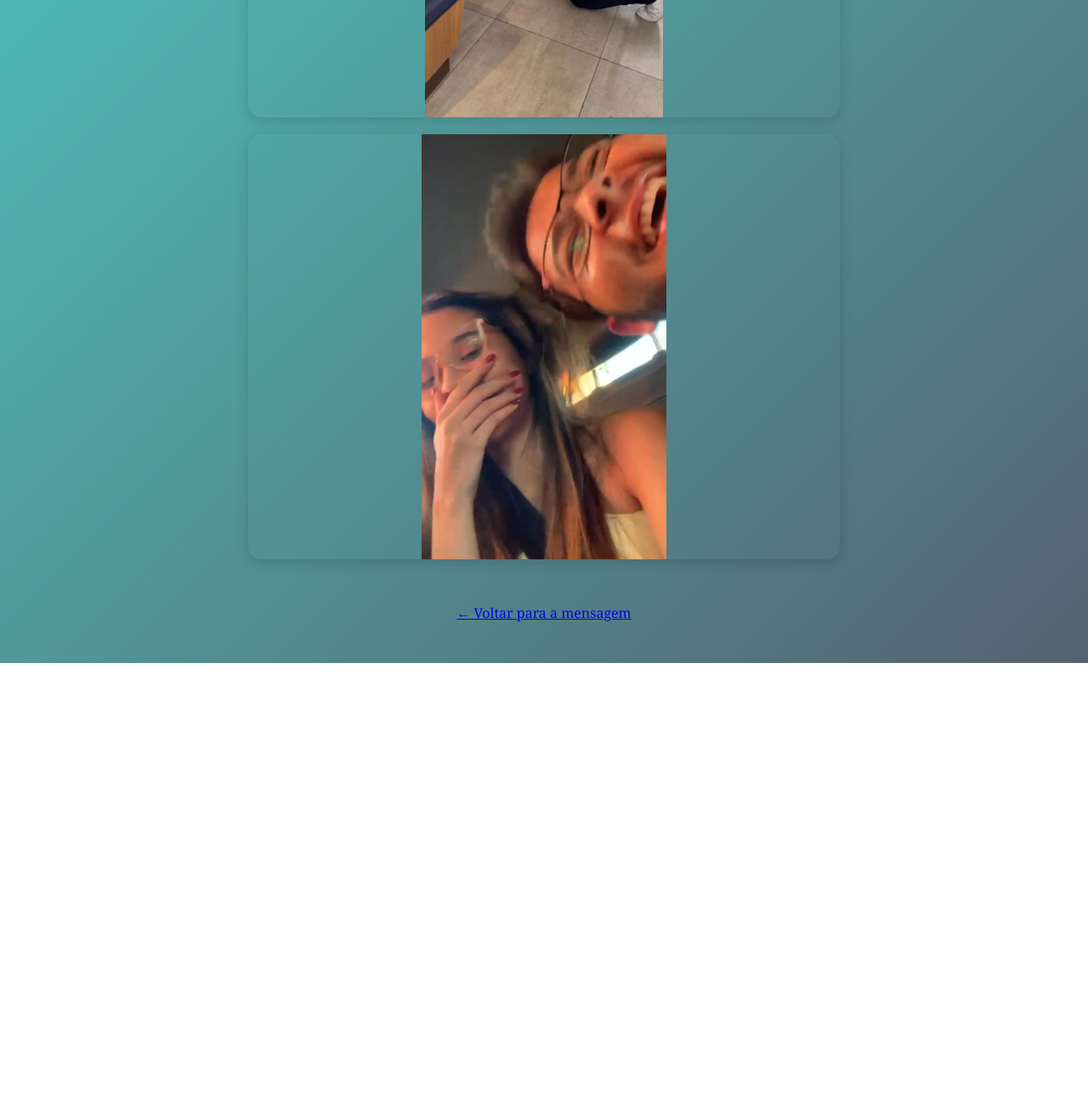
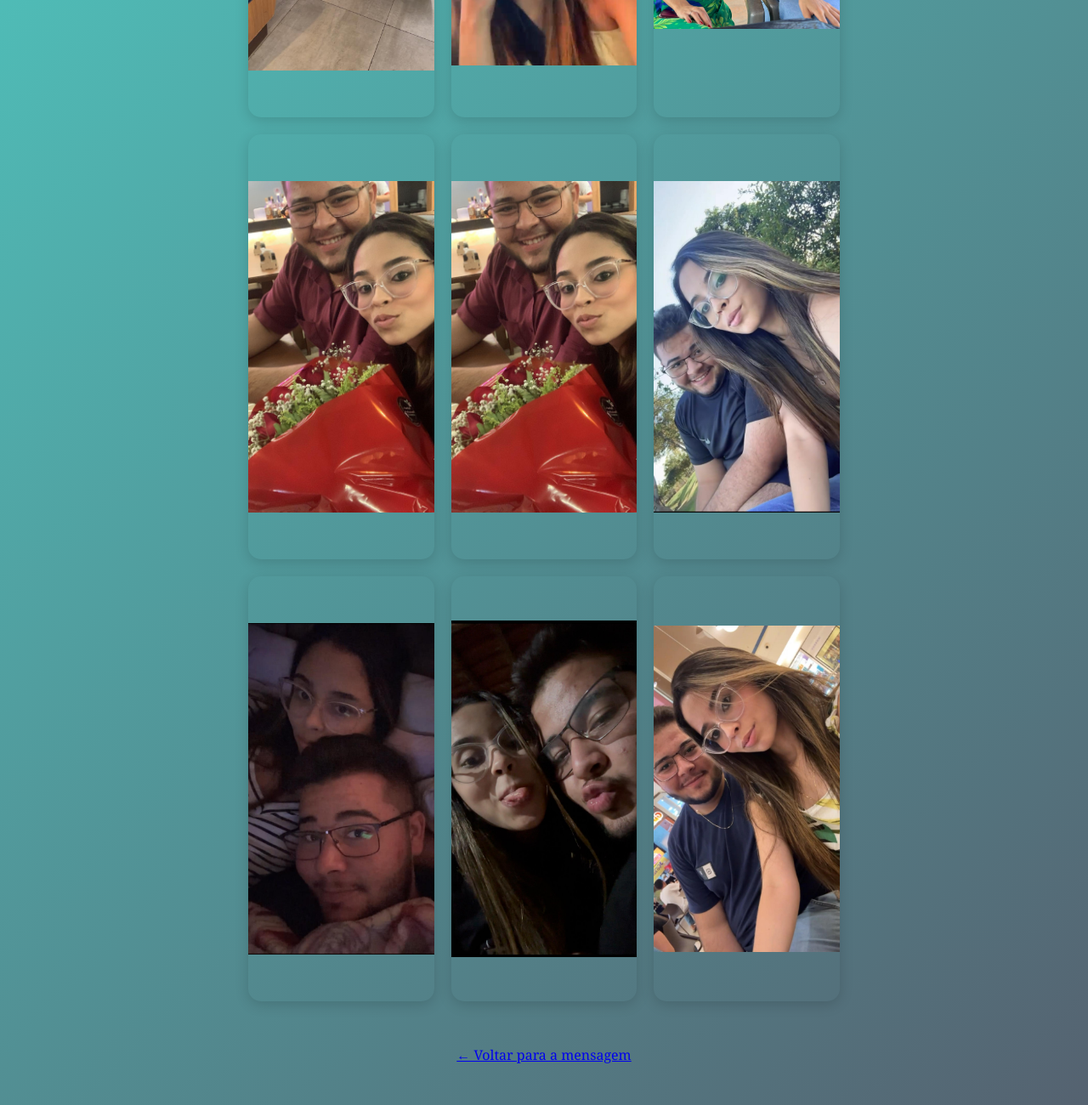
Before and after one commit to JotaVee02/samuel-vitoria, a plain HTML site: page fotos.html in a window 1280 px wide. Shown: the part 505-1805 px from the top of the page at 85% size. Before the commit the page ends 1285 px from the top, so only its background shows below. Drawn offline with Linux system fonts and the light colour scheme.

Commit message:
Add files via upload

```diff
--- a/fotos.html
+++ b/fotos.html
@@ -22,7 +22,14 @@
         // Lista das fotos
         const photos = [
             'foto1.jpeg',
-            'foto2.jpeg'
+            'foto2.jpeg',
+            'foto3.jpeg',
+            'foto4.jpeg',
+            'foto5.jpeg',
+            'foto6.jpeg',
+            'foto7.jpeg',
+            'foto8.jpeg',
+            'foto9.jpeg'
         ];
 
         // Função para criar um card de foto
--- a/styles.css
+++ b/styles.css
@@ -107,11 +107,12 @@ body {
 /* Estilos para a página de fotos */
 .gallery {
     display: grid;
-    grid-template-columns: repeat(auto-fill, minmax(500px, 1fr));
+    grid-template-columns: repeat(3, 1fr);
     gap: 20px;
     padding: 20px;
     max-width: 1800px;
     margin: 2rem auto;
+    width: 100%;
 }
 
 .photo-card {
```
Also changed, not shown: 1 other file.
